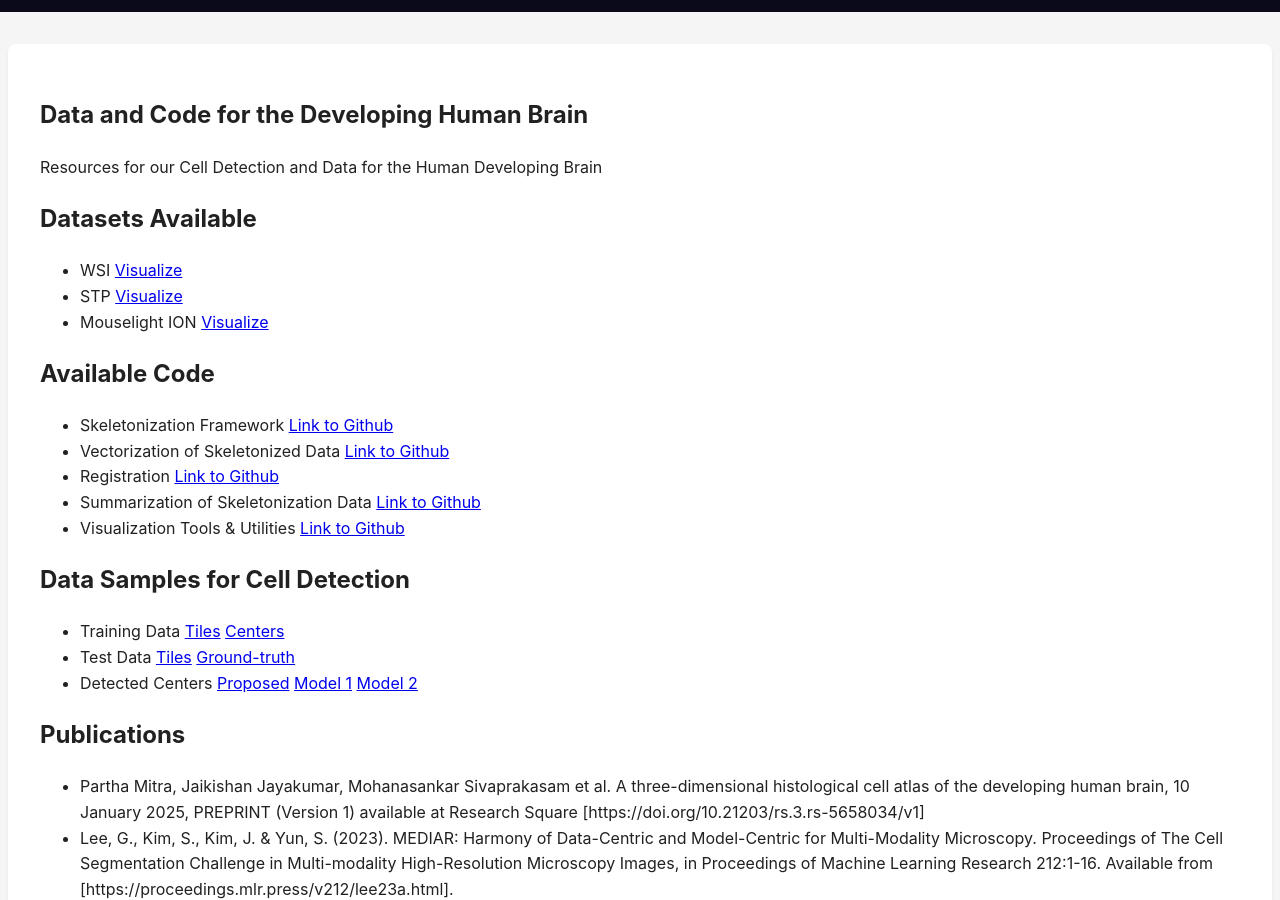
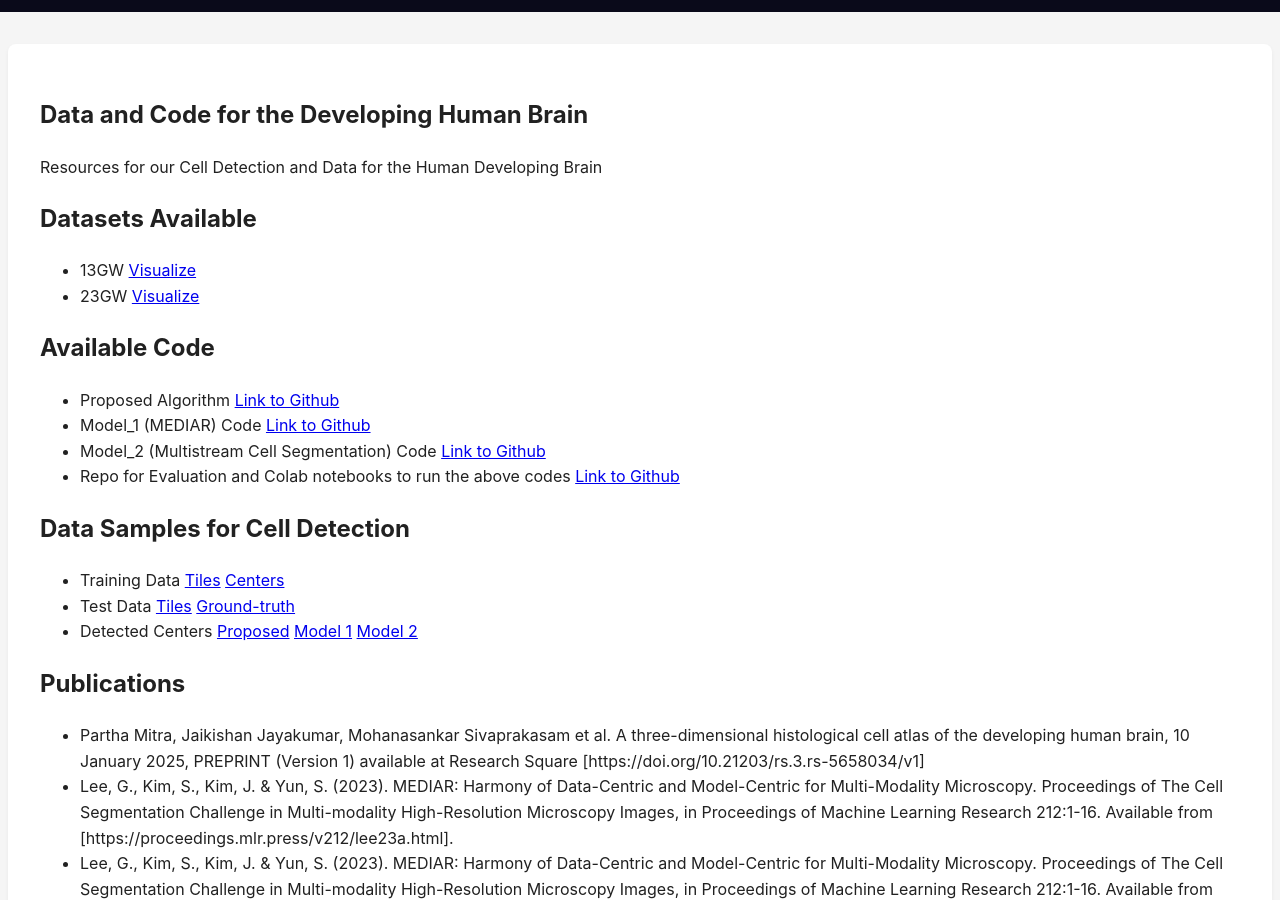
Before and after one commit to ppmitra/BAPDataAndCode, a Jekyll site: the page built from pages/humanDev.md, in a window 1280 px wide and 900 px high, scrolled down 482 px. Built offline with Jekyll 4.4.1, drawn with Linux system fonts in a browser that asks for light colours; comment, search, counter and statistics services are not loaded.

Commit message:
Update humanDev.md

```diff
--- a/pages/humanDev.md
+++ b/pages/humanDev.md
@@ -7,16 +7,15 @@
 Resources for our Cell Detection and Data for the Human Developing Brain
 
 ## Datasets Available
-- WSI [Visualize](https://brainviewer.org:4200/CSHL/V1/view/850001/1/112)
-- STP [Visualize](https://brainviewer.org:4200/CSHL/V1/view/850006/1/69)
-- Mouselight ION [Visualize](https://neuroxiv.org/)
+- 13GW [Visualize](#)
+- 23GW [Visualize](#)
 
 ## Available Code
-- Skeletonization Framework [Link to Github](https://github.com/MitraLab-Organization/2D-Skeletonization/tree/main/Skektonization_Suite)
-- Vectorization of Skeletonized Data [Link to Github](https://github.com/MitraLab-Organization/2D-Skeletonization/tree/main/Vectorization)
-- Registration [Link to Github](https://github.com/twardlab/emlddmm)
-- Summarization of Skeletonization Data [Link to Github](https://github.com/MitraLab-Organization/2D-Skeletonization/tree/main/Summarization)
-- Visualization Tools & Utilities [Link to Github](https://github.com/MitraLab-Organization/2D-Skeletonization/tree/main/Utilities)
+- Proposed Algorithm [Link to Github](#)
+- Model_1 (MEDIAR) Code [Link to Github](https://github.com/samik1986/Mediar_4_devBrain)
+- Model_2 (Multistream Cell Segmentation) Code [Link to Github](https://github.com/samik1986/MultiStreamCellSeg_4_devBrain)
+- Repo for Evaluation and Colab notebooks to run the above codes [Link to Github](https://github.com/samik1986/3D_Developing_brain)
+
 
 ## Data Samples for Cell Detection
 - Training Data [Tiles](https://drive.google.com/drive/folders/1qrxYiWnAFq-FSSNSZLkM3BBh4WkL6Bm4?usp=sharing) [Centers](https://drive.google.com/drive/folders/1qigPdISRbKwwqrZrBr0pD3JiIIOJJyTH?usp=drive_link)
```
